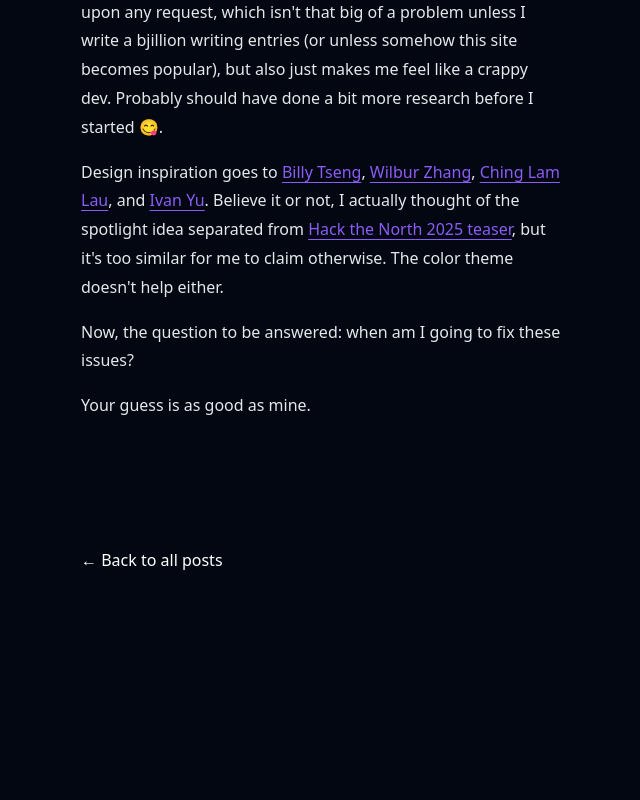
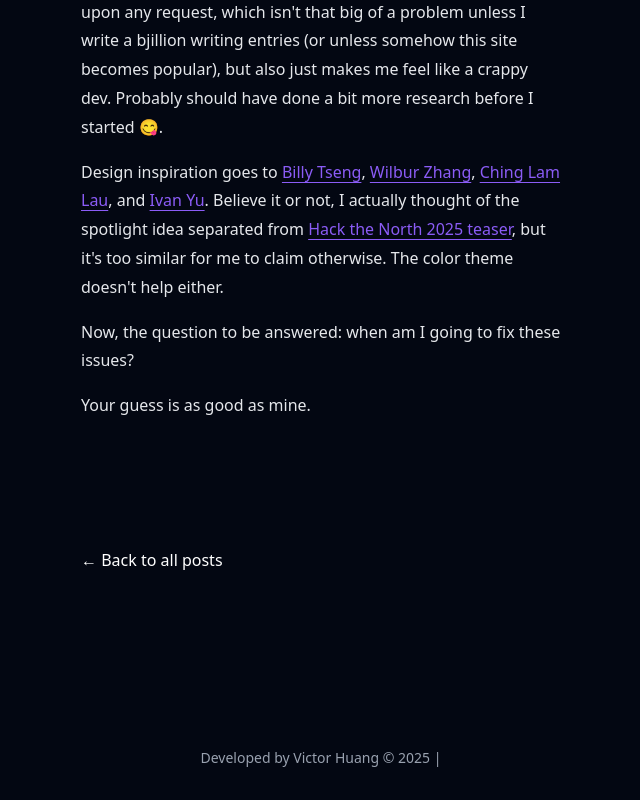
Before and after one commit to vichua2006/personal-site, a React (Vite) app: page /writing/about-site in a window 1280 px wide. Shown: the part 796-1596 px from the top of the page, without its empty margins (319-959 px from the left). Before the commit the page ends 1512 px from the top, so only its background shows below. Built offline with nearby package versions, Linux system fonts and the light colour scheme.

Commit message:
feat: added footer

```diff
--- a/src/App.tsx
+++ b/src/App.tsx
@@ -7,6 +7,7 @@ import About from './pages/About';
 import Photos from './pages/Photos';
 import Writing from './pages/Writing';
 import PostContent from "./pages/PostContent";
+import Footer from "./components/Footer";
 
 const App = () => {
   const [selectedPage, updateSelectedPage] = useState<string>("Home");
@@ -35,6 +36,7 @@ const App = () => {
           </Routes>
         </div>
       </div>
+      <Footer />
     </Router>
   );
 };
--- /dev/null
+++ b/src/components/Footer.tsx
@@ -0,0 +1,8 @@
+
+const Footer = () => (
+  <footer className="w-full text-center py-8 text-gray-400 text-sm bg-gray-950">
+    <span> Developed by Victor Huang &copy; {new Date().getFullYear()} | </span>
+  </footer>
+);
+
+export default Footer;
```
